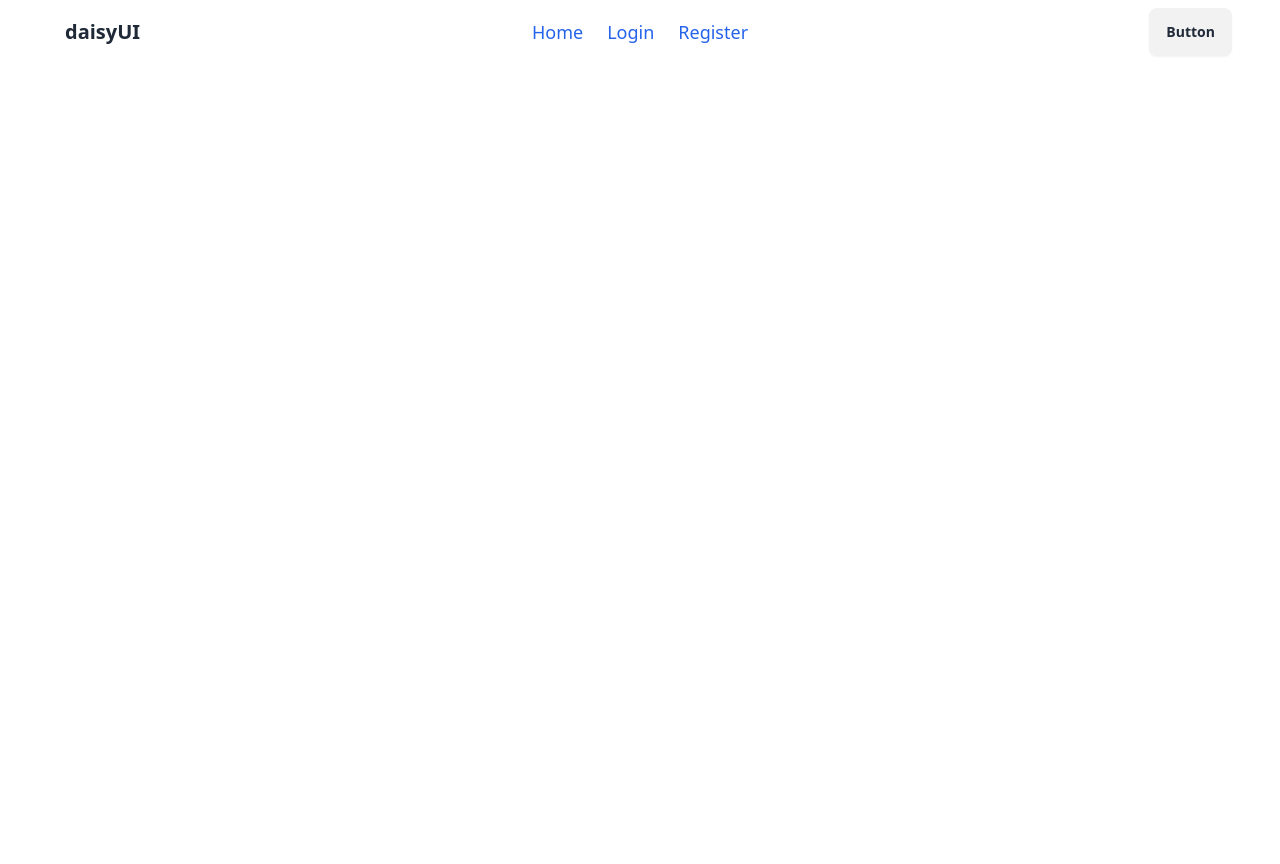
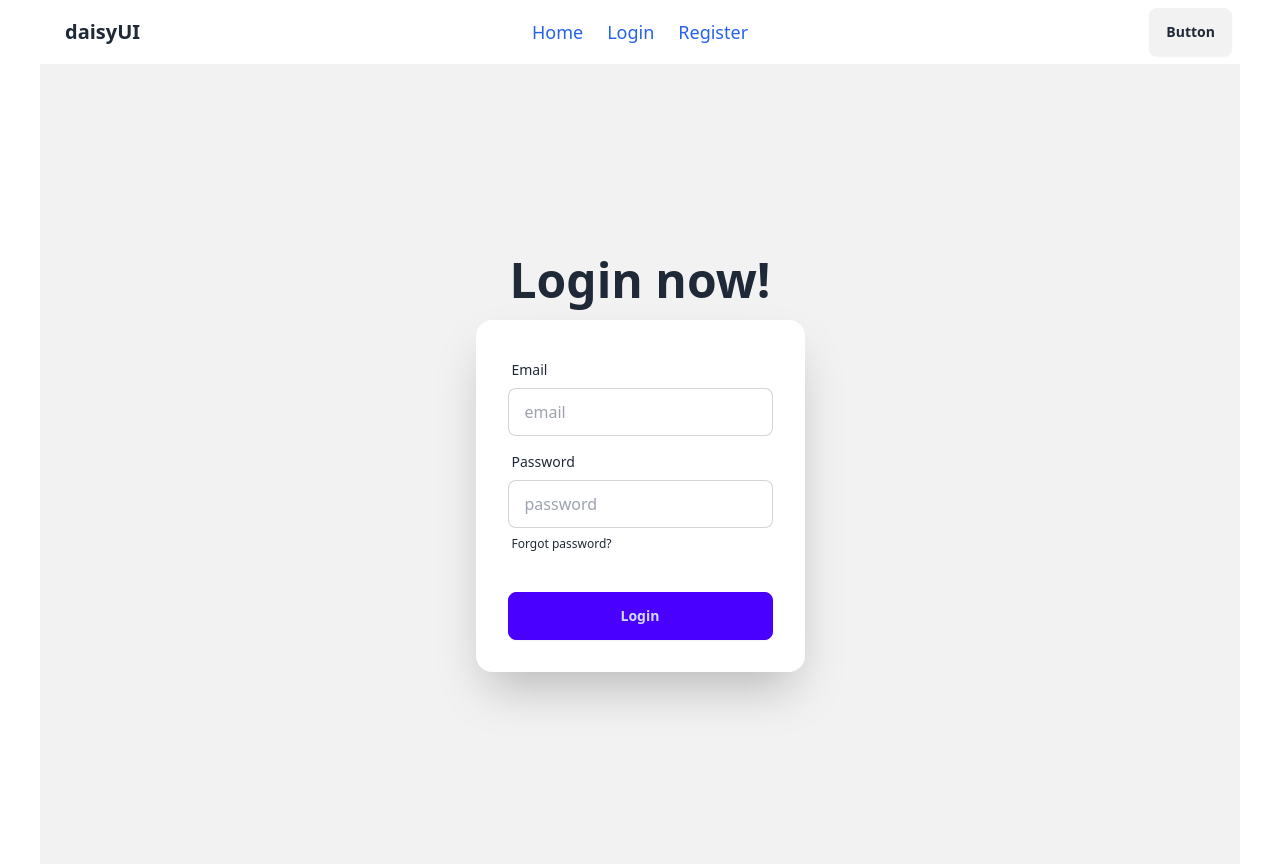
Before and after one commit to DasPriYam714/Firebase_authentication, a React (Vite) app: page /login in a window 1280 px wide. Before the commit the page ends 800 px from the top, so only its background shows below. Built offline with nearby package versions, Linux system fonts and the light colour scheme.

Commit message:
add login form

```diff
--- a/src/components/Login.jsx
+++ b/src/components/Login.jsx
@@ -1,8 +1,46 @@
 import React from 'react';
 
 const Login = () => {
+
+    const handleSubmit =e =>{
+        e.preventDefault();
+        const email=e.target.email.value;
+        const password=e.target.password.value;
+
+        console.log(email, password)
+    }
     return (
         <div>
+            <div className="hero bg-base-200 min-h-screen">
+  <div className="hero-content flex-col ">
+    <div className="text-center ">
+      <h1 className="text-5xl font-bold">Login now!</h1>
+
+    </div>
+    <div className="card bg-base-100 w-full max-w-sm shrink-0 shadow-2xl">
+      <form onSubmit={handleSubmit} className="card-body">
+        <div className="form-control">
+          <label className="label">
+            <span className="label-text">Email</span>
+          </label>
+          <input type="email" name='email' placeholder="email" className="input input-bordered" required />
+        </div>
+        <div className="form-control">
+          <label className="label">
+            <span className="label-text">Password</span>
+          </label>
+          <input type="password" name='password' placeholder="password" className="input input-bordered" required />
+          <label className="label">
+            <a href="#" className="label-text-alt link link-hover">Forgot password?</a>
+          </label>
+        </div>
+        <div className="form-control mt-6">
+          <button className="btn btn-primary">Login</button>
+        </div>
+      </form>
+    </div>
+  </div>
+</div>
 
         </div>
     );
```
